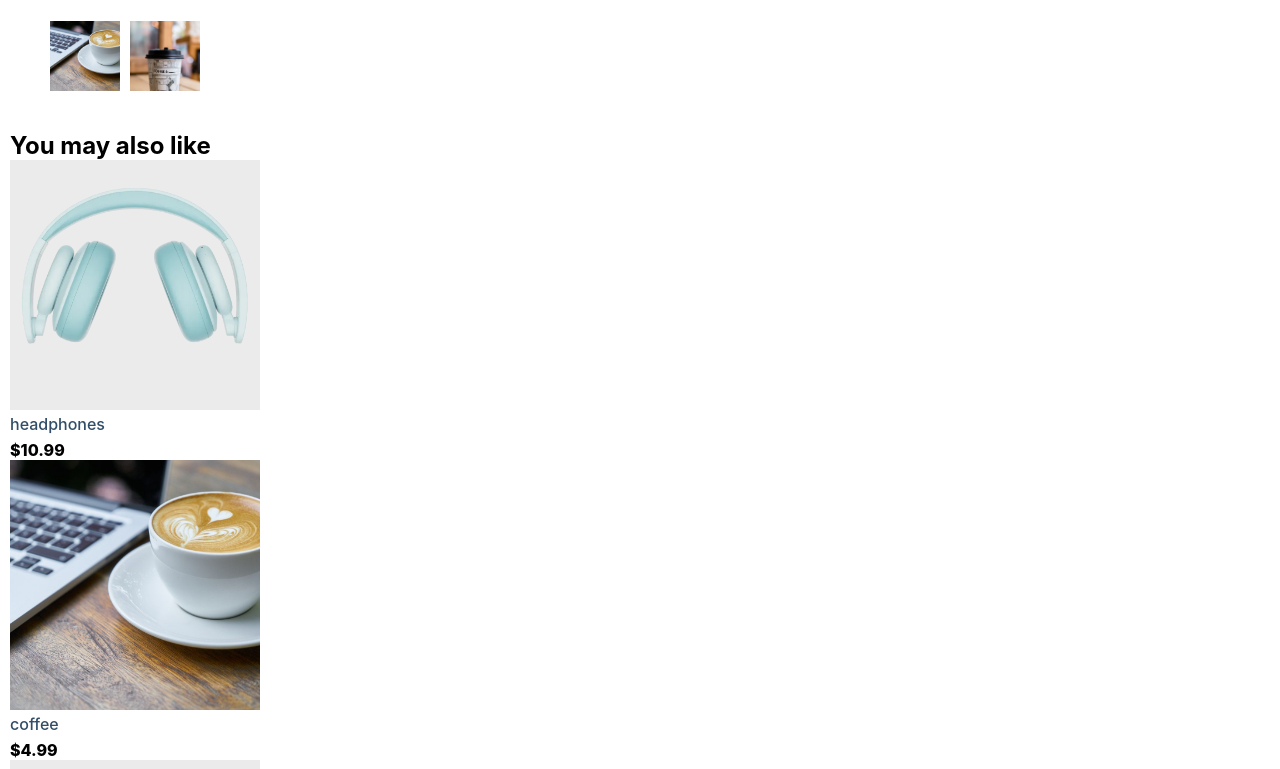
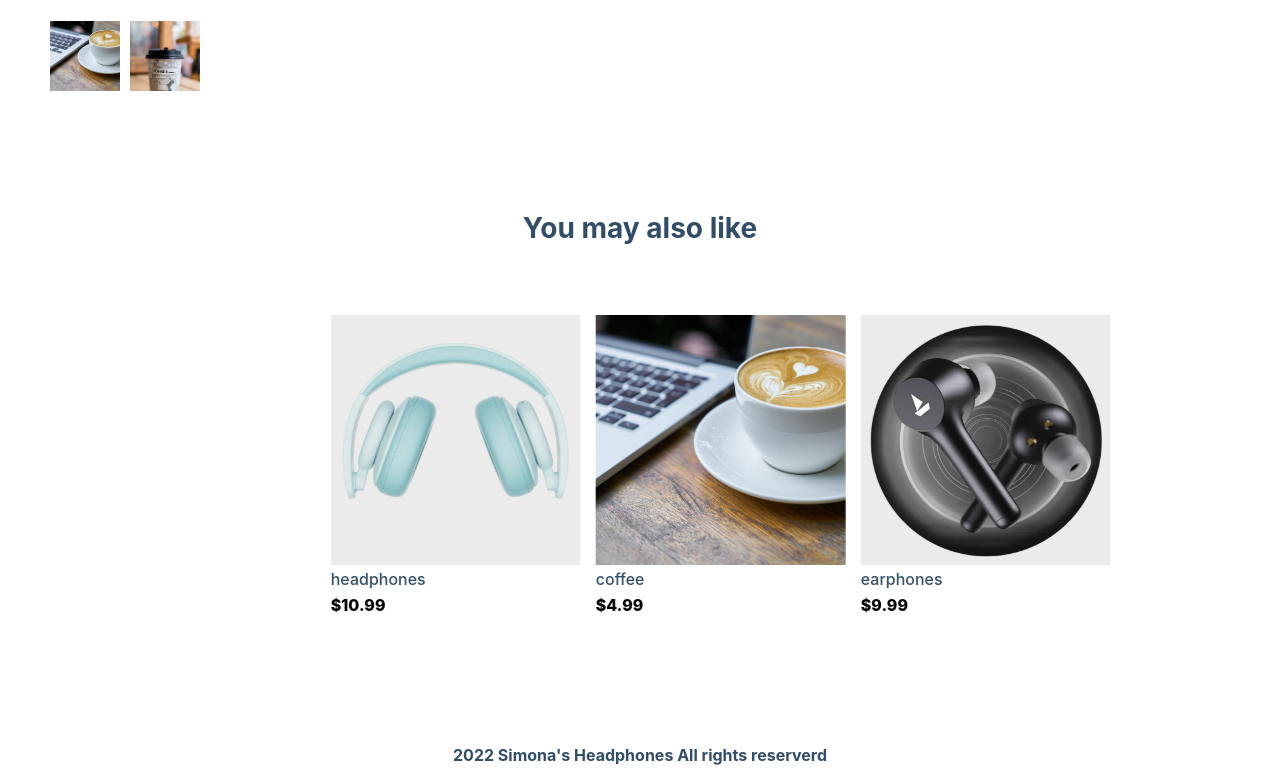
Before and after one commit to godriceeichie/React-Ecommerce-Website, a React (Create React App) app: page /product/coffee in a window 1280 px wide. Shown: the part 460-1229 px from the top of the page. Built offline with nearby package versions, Linux system fonts and the light colour scheme.

Commit message:
Finished styling the marquee container and created the animation

```diff
--- a/src/App.css
+++ b/src/App.css
@@ -380,6 +380,48 @@ a{
   transform: scale(1.1);
 }
 
+.maylike-products-wrapper {
+  margin-top: 120px;
+}
+
+.maylike-products-wrapper h2 {
+  text-align: center;
+  margin: 50px;
+  color: #324d67;
+  font-size: 28px;
+}
+
+.marquee {
+  position: relative;
+  height: 400px;
+  width: 100%;
+  overflow-x: hidden;
+}
+
+.maylike-products-container {
+  display: flex;
+  justify-content: center;
+  grid-gap: 15px;
+  gap: 15px;
+  margin-top: 20px;
+}
+
+@keyframes marquee {
+  from { transform: translateX(0); }
+  to { transform: translateX(-50%); }
+}
+
+.track {
+  position: absolute;
+  white-space: nowrap;
+  will-change: transform;
+  animation: marquee 15s linear infinite;
+  width: 180%;
+}
+.track:hover {
+  animation-play-state: paused;
+}
+
 @media screen and (max-width: 1024px) {
   .hero-banner-container{
     line-height: 1.3;
```
